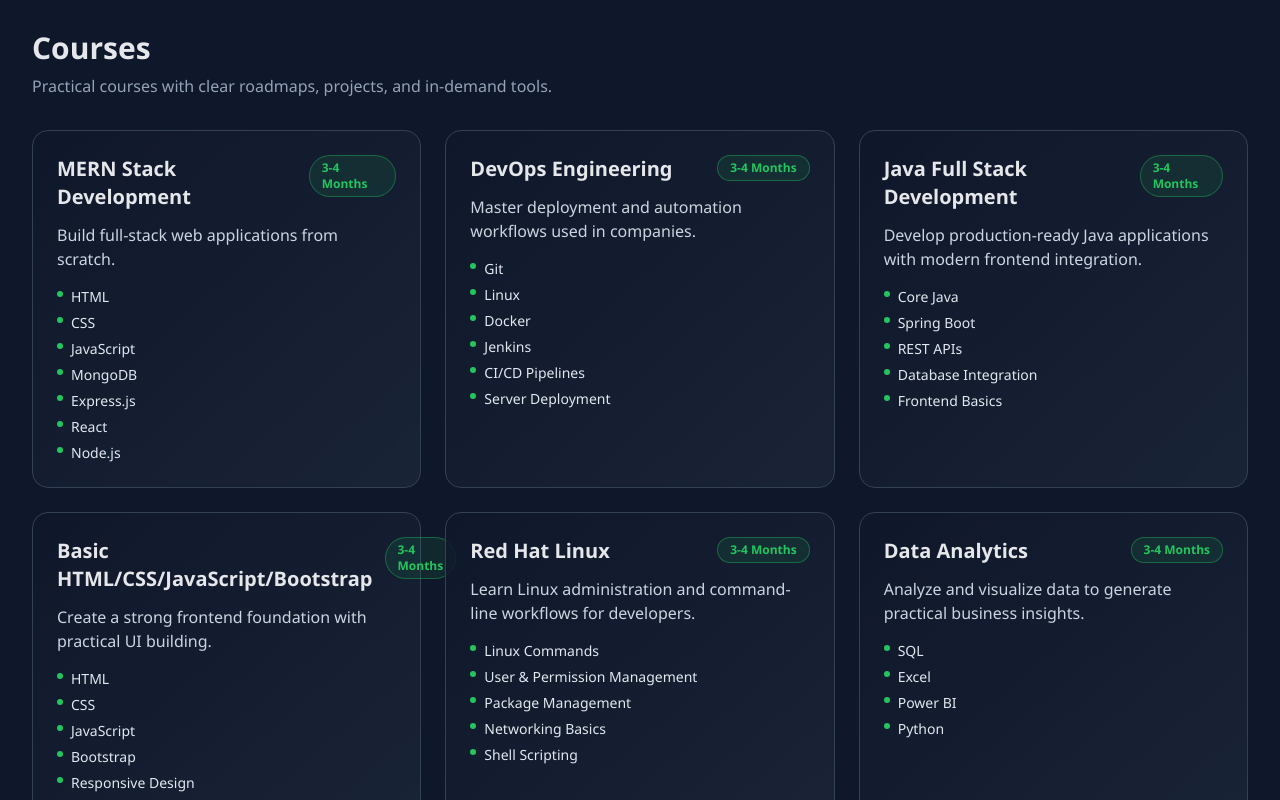
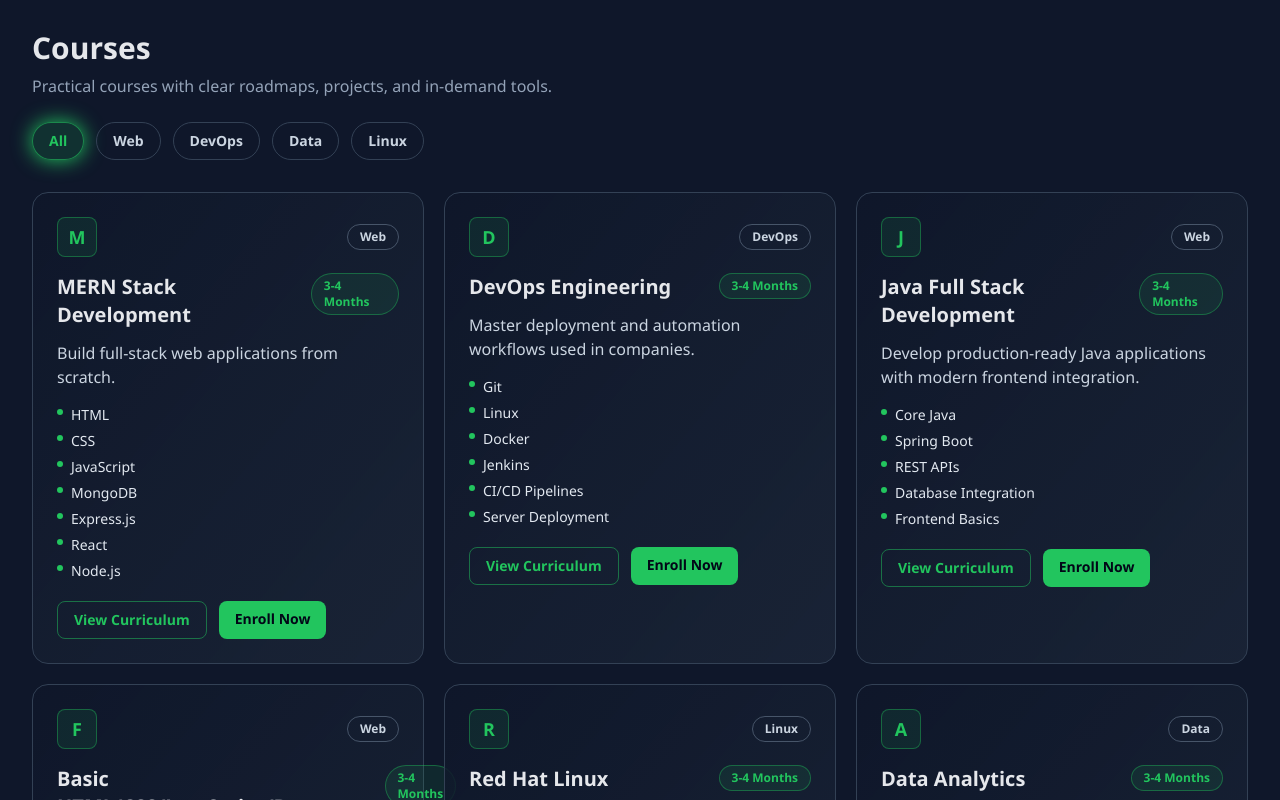
Before and after one commit to Nexo-0/redesigned-sniffle, a React (Vite) app: page / in a window 1280 px wide. Shown: the part 1200-2000 px from the top of the page. Built offline with nearby package versions, Linux system fonts and the light colour scheme.

Commit message:
- Added View Curriculum button on each card.

```diff
--- a/src/components/Courses.jsx
+++ b/src/components/Courses.jsx
@@ -1,30 +1,46 @@
+import { useMemo, useState } from "react";
+
 const courses = [
   {
     title: "MERN Stack Development",
+    icon: "M",
+    category: "Web",
     duration: "3-4 Months",
     description: "Build full-stack web applications from scratch.",
     highlights: ["HTML", "CSS", "JavaScript", "MongoDB", "Express.js", "React", "Node.js"],
+    curriculum: ["HTML, CSS, JavaScript fundamentals", "React UI and component patterns", "Node.js, Express.js, APIs", "MongoDB integration + full project"],
   },
   {
     title: "DevOps Engineering",
+    icon: "D",
+    category: "DevOps",
     duration: "3-4 Months",
     description: "Master deployment and automation workflows used in companies.",
     highlights: ["Git", "Linux", "Docker", "Jenkins", "CI/CD Pipelines", "Server Deployment"],
+    curriculum: ["Linux and Git workflows", "Docker and containerization", "Jenkins automation and CI", "CD pipelines and production deployment"],
   },
   {
     title: "Java Full Stack Development",
+    icon: "J",
+    category: "Web",
     duration: "3-4 Months",
     description: "Develop production-ready Java applications with modern frontend integration.",
     highlights: ["Core Java", "Spring Boot", "REST APIs", "Database Integration", "Frontend Basics"],
+    curriculum: ["Core Java and OOP basics", "Spring Boot and backend APIs", "SQL integration and authentication", "Frontend integration + deployment"],
   },
   {
     title: "Basic HTML/CSS/JavaScript/Bootstrap",
+    icon: "F",
+    category: "Web",
     duration: "3-4 Months",
     description: "Create a strong frontend foundation with practical UI building.",
     highlights: ["HTML", "CSS", "JavaScript", "Bootstrap", "Responsive Design", "Mini Projects"],
+    curriculum: ["HTML structure and semantic tags", "CSS styling and responsive layouts", "JavaScript fundamentals and DOM", "Bootstrap components + mini project"],
   },
   {
     title: "Red Hat Linux",
+    icon: "R",
+    category: "Linux",
     duration: "3-4 Months",
     description: "Learn Linux administration and command-line workflows for developers.",
     highlights: [
@@ -34,16 +50,38 @@
       "Networking Basics",
       "Shell Scripting",
     ],
+    curriculum: ["Linux basics and shell commands", "Users, permissions, and filesystems", "Networking and package management", "Scripting and server operations"],
   },
   {
     title: "Data Analytics",
+    icon: "A",
+    category: "Data",
     duration: "3-4 Months",
     description: "Analyze and visualize data to generate practical business insights.",
     highlights: ["SQL", "Excel", "Power BI", "Python"],
+    curriculum: ["Excel data cleaning and formulas", "SQL querying and reporting", "Power BI dashboards and visuals", "Python analysis and capstone insights"],
   },
 ];
 
+const categories = ["All", "Web", "DevOps", "Data", "Linux"];
+const whatsappUrl = "https://wa.me/919168163938";
+
+const categoryAccentClass = {
+  Web: "course-accent-web",
+  DevOps: "course-accent-devops",
+  Data: "course-accent-data",
+  Linux: "course-accent-linux",
+};
+
 function Courses() {
+  const [activeCategory, setActiveCategory] = useState("All");
+  const [activeCourse, setActiveCourse] = useState(null);
+
+  const filteredCourses = useMemo(() => {
+    if (activeCategory === "All") return courses;
+    return courses.filter((course) => course.category === activeCategory);
+  }, [activeCategory]);
+
   return (
     <section id="courses" className="px-4 py-14 sm:px-6 lg:px-8">
       <div className="mx-auto w-full max-w-7xl">
@@ -52,12 +90,38 @@
           Practical courses with clear roadmaps, projects, and in-demand tools.
         </p>
 
-        <div className="mt-8 grid gap-6 md:grid-cols-2 xl:grid-cols-3">
-          {courses.map((course) => (
+        <div className="mt-6 flex flex-wrap gap-3">
+          {categories.map((category) => (
+            <button
+              key={category}
+              type="button"
+              onClick={() => setActiveCategory(category)}
+              className={`rounded-full border px-4 py-2 text-sm font-semibold transition ${
+                activeCategory === category
+                  ? "border-neon/60 bg-neon/15 text-neon shadow-neon"
+                  : "border-slate-700 text-slate-300 hover:border-neon hover:text-neon"
+              }`}
+            >
+              {category}
+            </button>
+          ))}
+        </div>
+
+        <div className="mt-8 flex snap-x snap-mandatory gap-5 overflow-x-auto pb-2 md:grid md:snap-none md:grid-cols-2 md:overflow-visible xl:grid-cols-3">
+          {filteredCourses.map((course, index) => (
             <article
               key={course.title}
-              className="group rounded-2xl border border-slate-700 bg-gradient-to-br from-slate-900/85 to-slate-800/70 p-6 transition hover:-translate-y-1 hover:border-neon/80 hover:shadow-neon"
+              className={`course-reveal group min-w-[84%] shrink-0 snap-start rounded-2xl border border-slate-700 bg-gradient-to-br from-slate-900/85 to-slate-800/70 p-6 transition hover:-translate-y-1 hover:border-neon/80 md:min-w-0 ${categoryAccentClass[course.category]}`}
+              style={{ animationDelay: `${index * 90}ms` }}
             >
+              <div className="mb-4 flex items-center justify-between">
+                <span className="inline-flex h-10 w-10 items-center justify-center rounded-lg border border-neon/40 bg-neon/10 text-lg font-bold text-neon">
+                  {course.icon}
+                </span>
+                <span className="rounded-full border border-slate-600 px-3 py-1 text-xs font-semibold text-slate-300">
+                  {course.category}
+                </span>
+              </div>
               <div className="flex items-start justify-between gap-3">
                 <h3 className="text-xl font-semibold">{course.title}</h3>
                 <span className="rounded-full border border-neon/40 bg-neon/10 px-3 py-1 text-xs font-semibold text-neon">
@@ -73,10 +137,62 @@
                   </li>
                 ))}
               </ul>
+              <div className="mt-5 flex flex-wrap gap-3">
+                <button
+                  type="button"
+                  onClick={() => setActiveCourse(course)}
+                  className="rounded-lg border border-neon/50 px-4 py-2 text-sm font-semibold text-neon transition hover:bg-neon hover:text-slate-950"
+                >
+                  View Curriculum
+                </button>
+                <a
+                  href={whatsappUrl}
+                  target="_blank"
+                  rel="noreferrer"
+                  className="rounded-lg bg-neon px-4 py-2 text-sm font-semibold text-slate-950 transition hover:shadow-neon"
+                >
+                  Enroll Now
+                </a>
+              </div>
             </article>
           ))}
         </div>
       </div>
+
+      {activeCourse ? (
+        <div
+          className="fixed inset-0 z-50 flex items-center justify-center bg-slate-950/70 px-4"
+          onClick={() => setActiveCourse(null)}
+          role="presentation"
+        >
+          <div
+            className="w-full max-w-xl rounded-2xl border border-slate-700 bg-slate-900/90 p-6"
+            onClick={(event) => event.stopPropagation()}
+            role="dialog"
+            aria-modal="true"
+            aria-label={`${activeCourse.title} curriculum`}
+          >
+            <div className="flex items-start justify-between gap-4">
+              <h3 className="text-2xl font-bold">{activeCourse.title}</h3>
+              <button
+                type="button"
+                onClick={() => setActiveCourse(null)}
+                className="rounded-md border border-slate-600 px-3 py-1 text-sm text-slate-300 transition hover:border-neon hover:text-neon"
+              >
+                Close
+              </button>
+            </div>
+            <p className="mt-2 text-slate-400">Curriculum roadmap</p>
+            <ul className="mt-4 space-y-2 text-slate-200">
+              {activeCourse.curriculum.map((item) => (
+                <li key={item} className="rounded-lg border border-slate-700 bg-slate-800/60 px-4 py-2">
+                  {item}
+                </li>
+              ))}
+            </ul>
+          </div>
+        </div>
+      ) : null}
     </section>
   );
 }
--- a/src/index.css
+++ b/src/index.css
@@ -95,3 +95,54 @@
 .theme-sun .border-slate-400 {
   border-color: #d1d5db !important;
 }
+
+.course-reveal {
+  animation: courseFadeUp 0.55s ease-out both;
+}
+
+@keyframes courseFadeUp {
+  from {
+    opacity: 0;
+    transform: translateY(12px);
+  }
+  to {
+    opacity: 1;
+    transform: translateY(0);
+  }
+}
+
+.course-accent-web:hover {
+  box-shadow: 0 14px 38px rgba(14, 165, 233, 0.22);
+  border-color: rgba(14, 165, 233, 0.7);
+}
+
+.course-accent-devops:hover {
+  box-shadow: 0 14px 38px rgba(16, 185, 129, 0.24);
+  border-color: rgba(16, 185, 129, 0.7);
+}
+
+.course-accent-data:hover {
+  box-shadow: 0 14px 38px rgba(251, 191, 36, 0.23);
+  border-color: rgba(251, 191, 36, 0.75);
+}
+
+.course-accent-linux:hover {
+  box-shadow: 0 14px 38px rgba(239, 68, 68, 0.22);
+  border-color: rgba(239, 68, 68, 0.68);
+}
+
+.theme-sun .course-accent-web:hover {
+  box-shadow: 0 12px 28px rgba(2, 132, 199, 0.2);
+}
+
+.theme-sun .course-accent-devops:hover {
+  box-shadow: 0 12px 28px rgba(5, 150, 105, 0.2);
+}
+
+.theme-sun .course-accent-data:hover {
+  box-shadow: 0 12px 28px rgba(202, 138, 4, 0.22);
+}
+
+.theme-sun .course-accent-linux:hover {
+  box-shadow: 0 12px 28px rgba(220, 38, 38, 0.18);
+}
```
Also changed, not shown: 5 other files (tests, documents, lock files or other folders).
